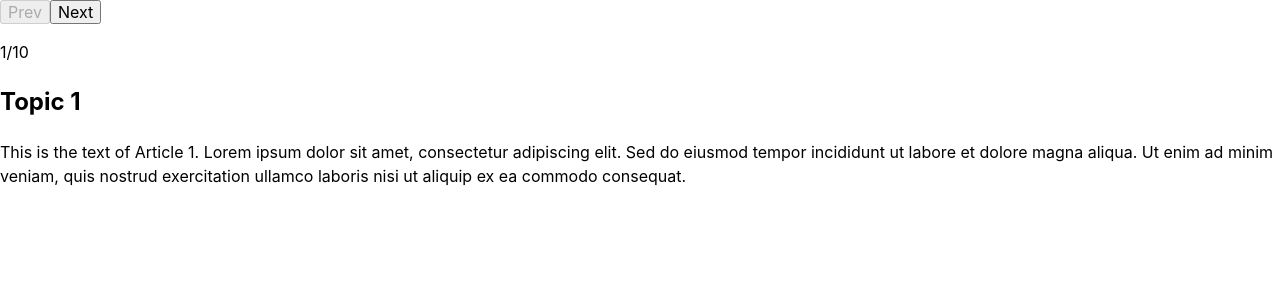
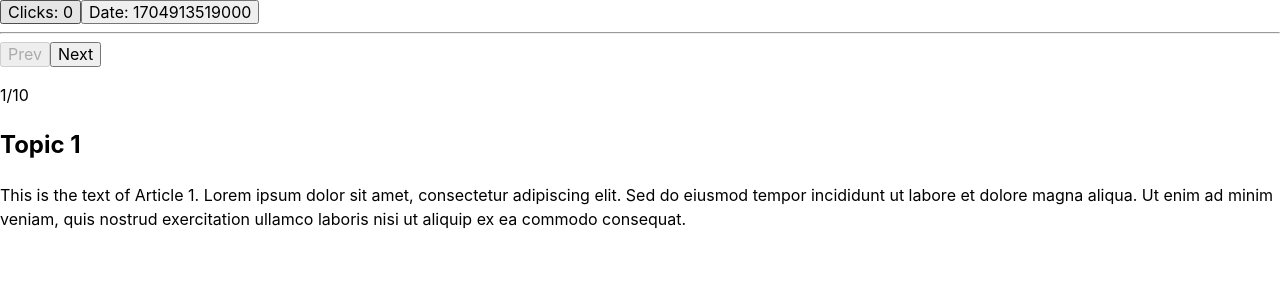
Before and after one commit to luxplanjay/react-95, a React (Vite) app: page / in a window 1280 px wide. Shown: the top 300 px of the page. Built offline with nearby package versions, Linux system fonts and the light colour scheme.

Commit message:
add examples

```diff
--- a/src/components/App.jsx
+++ b/src/components/App.jsx
@@ -1,43 +1,49 @@
-// import { useState } from 'react';
-// import { Clicker } from './Clicker';
 import { Reader } from './Reader';
 import articles from '../articles.json';
+import { useState, useEffect } from 'react';
+
+// App mounts > App unmounts > App mounts
+
+const getInitialClicks = () => {
+  const savedClicks = window.localStorage.getItem('number-of-clicks');
+  if (savedClicks !== null) {
+    return JSON.parse(savedClicks);
+  }
+  return 0;
+};
 
 export const App = () => {
+  const [clicks, setClicks] = useState(getInitialClicks);
+  const [date, setDate] = useState(Date.now());
+
+  useEffect(() => {
+    console.log('code inside useEffect', clicks);
+    window.localStorage.setItem('number-of-clicks', clicks);
+  }, [clicks]);
+
+  useEffect(() => {
+    console.log('Log wheh date state changes', date);
+  }, [date]);
+
+  useEffect(() => {
+    console.log('Effect on mount');
+    const id = setInterval(() => {
+      console.log(Date.now());
+    }, 2000);
+
+    return () => {
+      console.log('effect cleanup');
+      clearInterval(id);
+    };
+  }, []);
+
   return (
-    <div>
+    <>
+      <button onClick={() => setClicks(clicks + 1)}>Clicks: {clicks}</button>
+      <button onClick={() => setDate(Date.now())}>Date: {date}</button>
+
+      <hr />
       <Reader items={articles} />
-    </div>
+    </>
   );
 };
-
-// export const App = () => {
-//   const [count, setCount] = useState(0);
-
-//   const [user, setUser] = useState({
-//     username: 'Mango',
-//     age: 2,
-//     isOnline: true,
-//   });
-
-//   const changeUser = () => {
-//     setUser({
-//       ...user,
-//       age: 3,
-//     });
-//   };
-
-//   const handleClick = () => {
-//     setCount(count + 1);
-//   };
-
-//   return (
-//     <div>
-//       <p>Total clicks: {count}</p>
-//       <Clicker value={count} onUpdate={handleClick} initialValue={0} />
-//       <Clicker value={count} onUpdate={handleClick} initialValue={5} />
-
-//       <button onClick={changeUser}>Change user</button>
-//     </div>
-//   );
-// };
--- a/src/components/Reader.jsx
+++ b/src/components/Reader.jsx
@@ -1,10 +1,16 @@
-import { useState } from 'react';
+import { useEffect, useState } from 'react';
 import { Progress } from './Progress';
 import { ArticleView } from './ArticleView';
 import { Controls } from './Controls';
 
 export const Reader = ({ items }) => {
-  const [selectedIdx, setSelectedIdx] = useState(0);
+  const [selectedIdx, setSelectedIdx] = useState(() => {
+    const savedIdx = window.localStorage.getItem('article-idx');
+    if (savedIdx !== null) {
+      return JSON.parse(savedIdx);
+    }
+    return 0;
+  });
 
   const handleNext = () => {
     setSelectedIdx(selectedIdx + 1);
@@ -13,6 +19,10 @@ export const Reader = ({ items }) => {
   const handlePrev = () => {
     setSelectedIdx(selectedIdx - 1);
   };
+
+  useEffect(() => {
+    window.localStorage.setItem('article-idx', selectedIdx);
+  }, [selectedIdx]);
 
   const selectedArticle = items[selectedIdx];
   const isNextDisabled = selectedIdx === items.length - 1;
```
Also changed, not shown: 1 other file (tests, documents, lock files or other folders).
